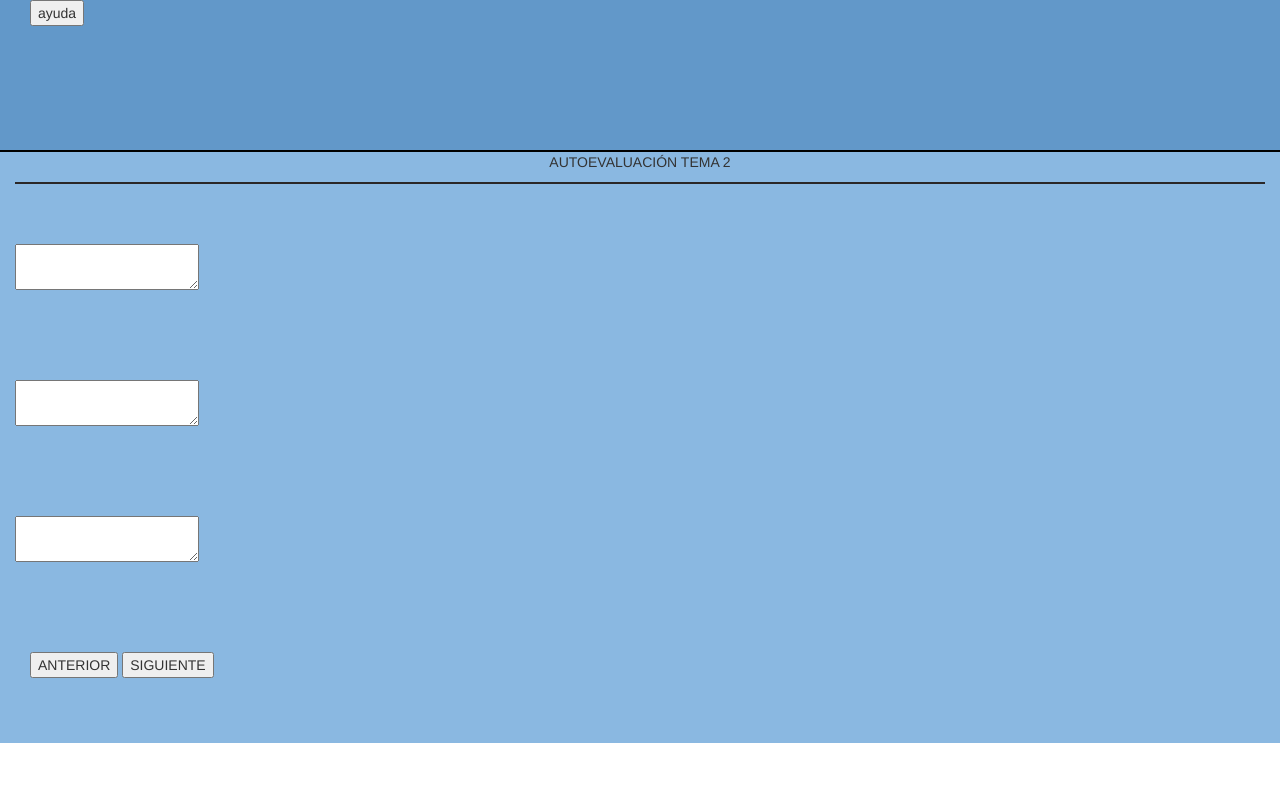
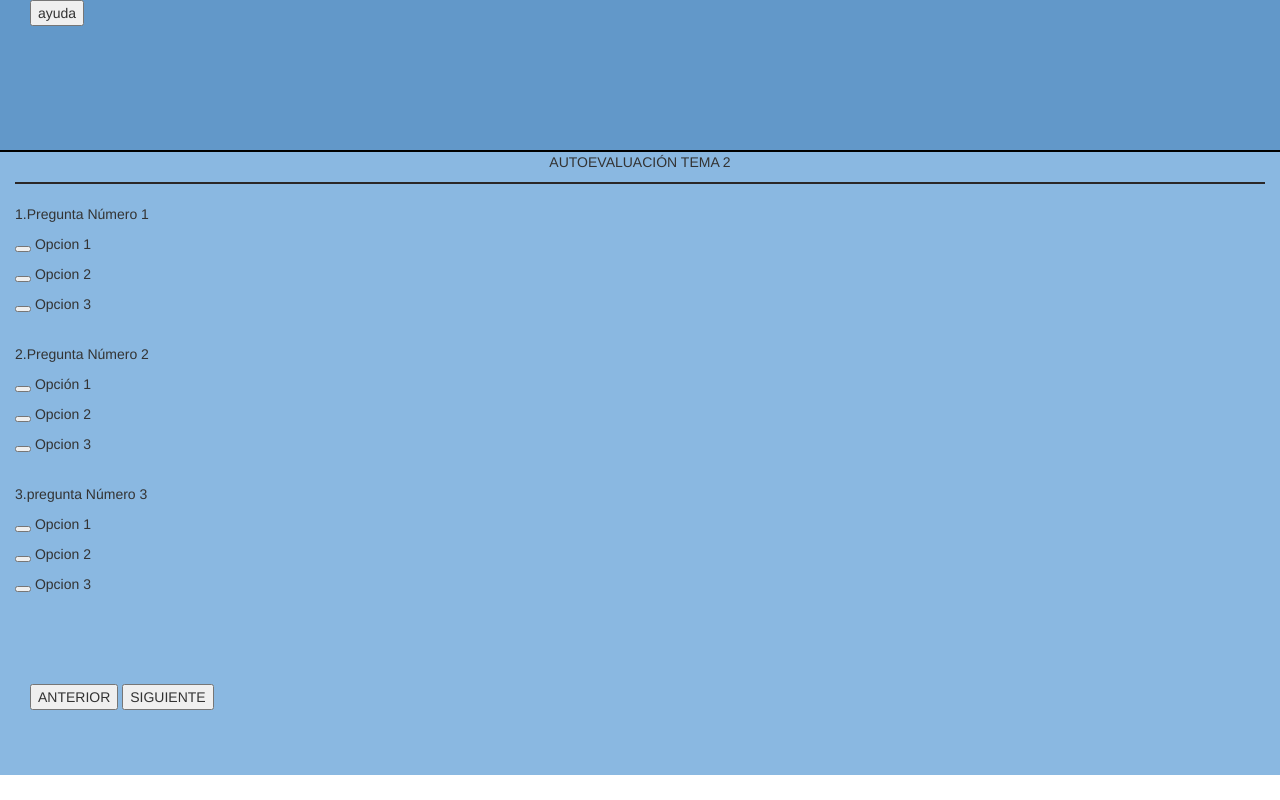
Before and after one commit to dcamacho9/Ipo2018, a plain HTML site: page students2/autoevaluacion2.html in a window 1280 px wide. Drawn offline with nearby package versions, Linux system fonts and the light colour scheme.

Commit message:
"autoevaluacion2" window

```diff
--- a/students2/autoevaluacion2.html
+++ b/students2/autoevaluacion2.html
@@ -25,31 +25,35 @@
      <div class="header-search-criterials">
                         <p>AUTOEVALUACIÓN TEMA 2</p>
                     </div>
-                    <br>
+                    <br
+
+                        >
      <div class="contenido">
 
-         <p><p>
+         <p>1.Pregunta Número 1<p>
+
+         <p><button type="radioButton"></button> Opcion 1</p>
+         <p><button type="radioButton"></button> Opcion 2</p>
+         <p><button type="radioButton"></button> Opcion 3</p>
+
+
+
+
+
          <br/>
-         <p></p>
-
-         <p><textarea></textarea></p>
-         <br/>
+         <p>2.Pregunta Número 2</p>
+         <p><button type="radioButton"></button> Opción 1 </p>
+         <p><button type="radioButton"></button> Opcion 2</p>
+         <p><button type="radioButton"></button> Opcion 3</p>
          <br/>
 
-          <p></p>
-         <br/>
-         <p></p>
 
-         <p><textarea></textarea></p>
 
-         <br/>
-         <br/>
+         <p>3.pregunta Número 3</p>
 
-          <p></p>
-         <br/>
-         <p></p>
-
-         <p><textarea></textarea></p>
+         <p><button type="radioButton"></button> Opcion 1</p>
+         <p><button type="radioButton"></button> Opcion 2</p>
+         <p><button type="radioButton"></button> Opcion 3</p>
 
          <br/>
          <br/>
```
